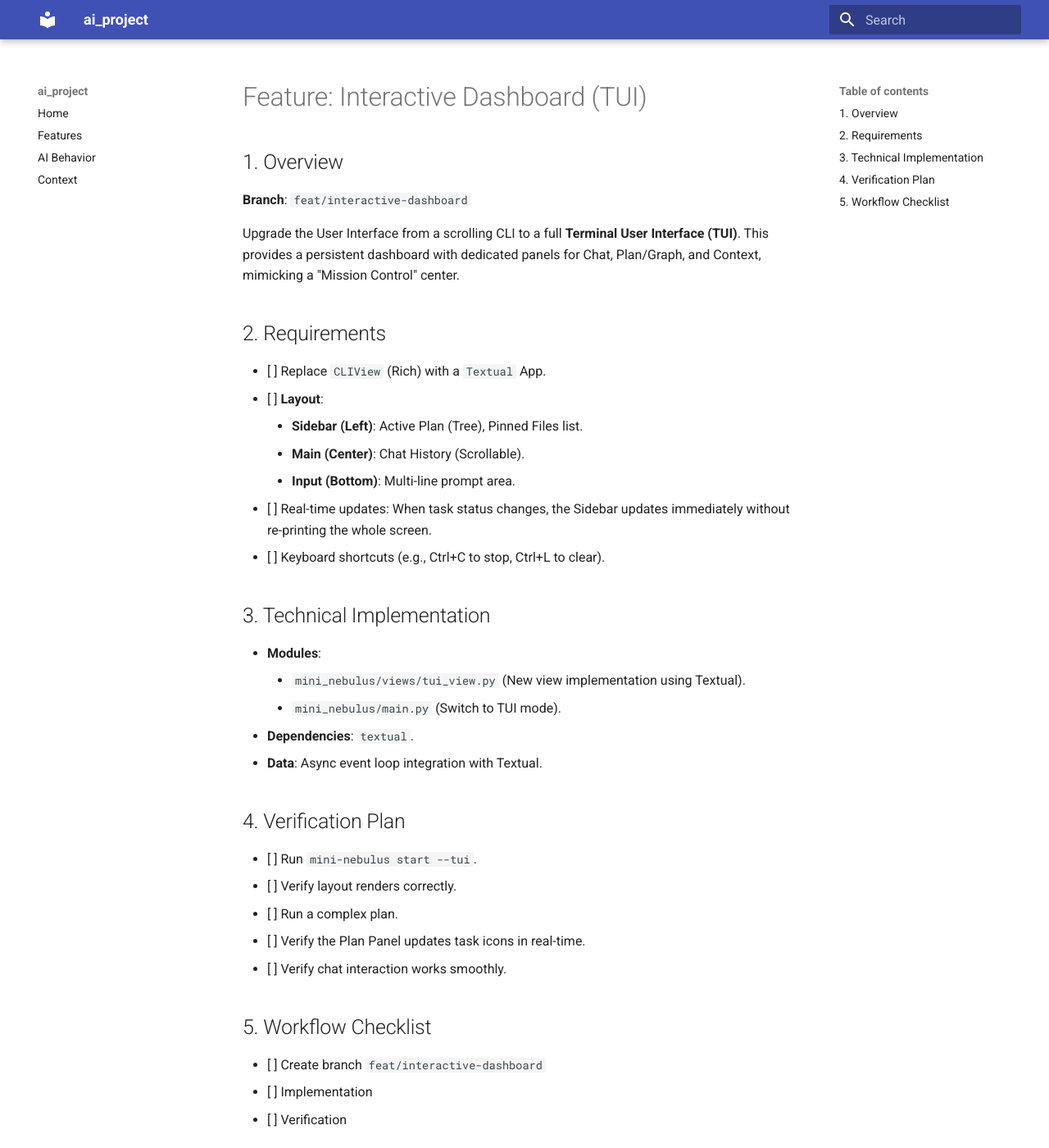
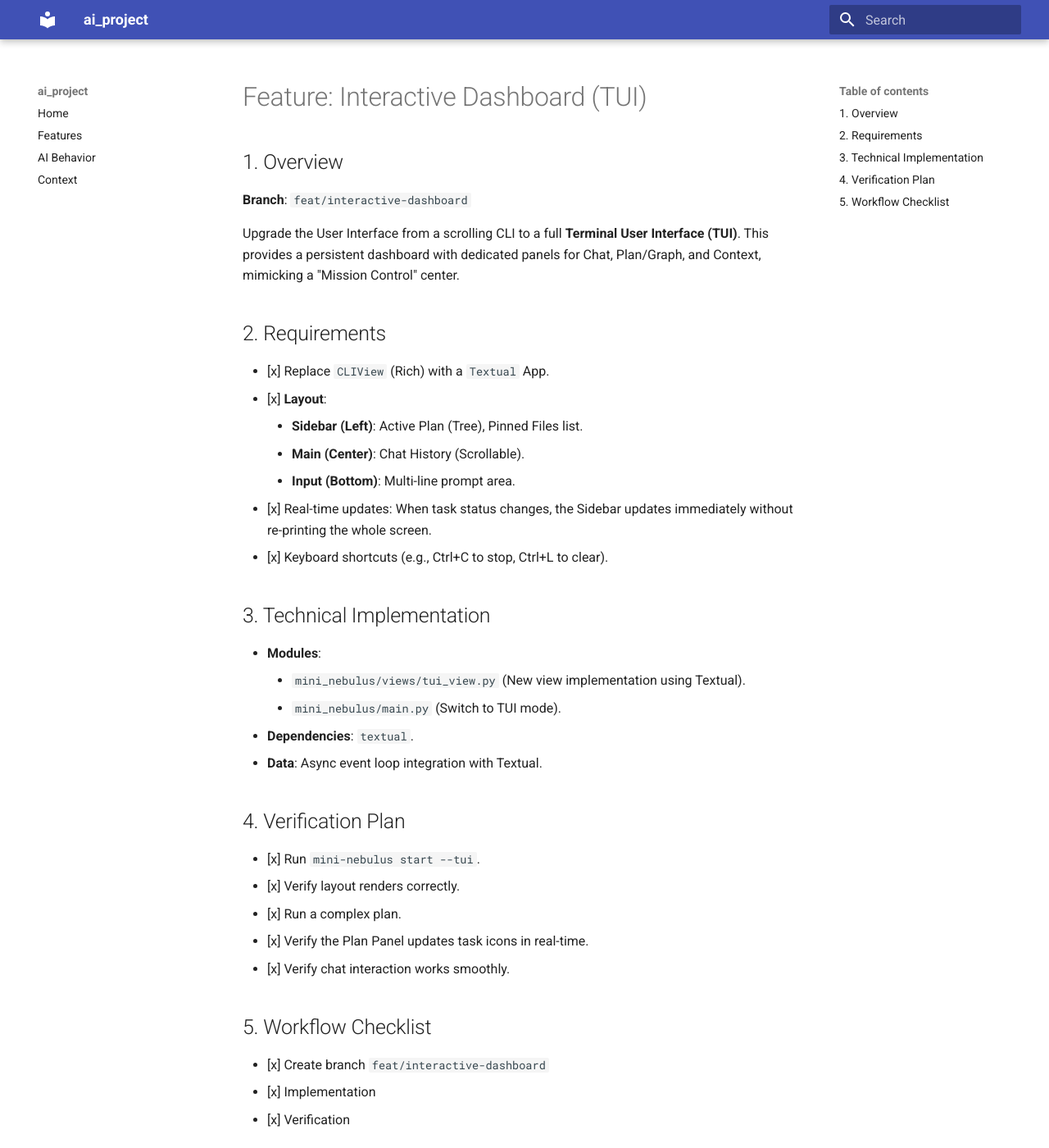
Before and after one commit to jlwestsr/nebulus-atom, an MkDocs documentation site: the page built from docs/features/interactive_dashboard.md, in a window 1280 px wide and 1400 px high. Shown: the whole window at 82% size. Built offline with MkDocs 1.6.1 and Material for MkDocs 9.7.7, drawn with Linux system fonts in a browser that asks for light colours.

```diff
--- a/docs/features/interactive_dashboard.md
+++ b/docs/features/interactive_dashboard.md
@@ -6,13 +6,13 @@
 Upgrade the User Interface from a scrolling CLI to a full **Terminal User Interface (TUI)**. This provides a persistent dashboard with dedicated panels for Chat, Plan/Graph, and Context, mimicking a "Mission Control" center.
 
 ## 2. Requirements
-- [ ] Replace `CLIView` (Rich) with a `Textual` App.
-- [ ] **Layout**:
+- [x] Replace `CLIView` (Rich) with a `Textual` App.
+- [x] **Layout**:
     - **Sidebar (Left)**: Active Plan (Tree), Pinned Files list.
     - **Main (Center)**: Chat History (Scrollable).
     - **Input (Bottom)**: Multi-line prompt area.
-- [ ] Real-time updates: When task status changes, the Sidebar updates immediately without re-printing the whole screen.
-- [ ] Keyboard shortcuts (e.g., Ctrl+C to stop, Ctrl+L to clear).
+- [x] Real-time updates: When task status changes, the Sidebar updates immediately without re-printing the whole screen.
+- [x] Keyboard shortcuts (e.g., Ctrl+C to stop, Ctrl+L to clear).
 
 ## 3. Technical Implementation
 - **Modules**:
@@ -22,13 +22,13 @@
 - **Data**: Async event loop integration with Textual.
 
 ## 4. Verification Plan
-- [ ] Run `mini-nebulus start --tui`.
-- [ ] Verify layout renders correctly.
-- [ ] Run a complex plan.
-- [ ] Verify the Plan Panel updates task icons in real-time.
-- [ ] Verify chat interaction works smoothly.
+- [x] Run `mini-nebulus start --tui`.
+- [x] Verify layout renders correctly.
+- [x] Run a complex plan.
+- [x] Verify the Plan Panel updates task icons in real-time.
+- [x] Verify chat interaction works smoothly.
 
 ## 5. Workflow Checklist
-- [ ] Create branch `feat/interactive-dashboard`
-- [ ] Implementation
-- [ ] Verification
+- [x] Create branch `feat/interactive-dashboard`
+- [x] Implementation
+- [x] Verification
```
Also changed, not shown: 6 other files.
